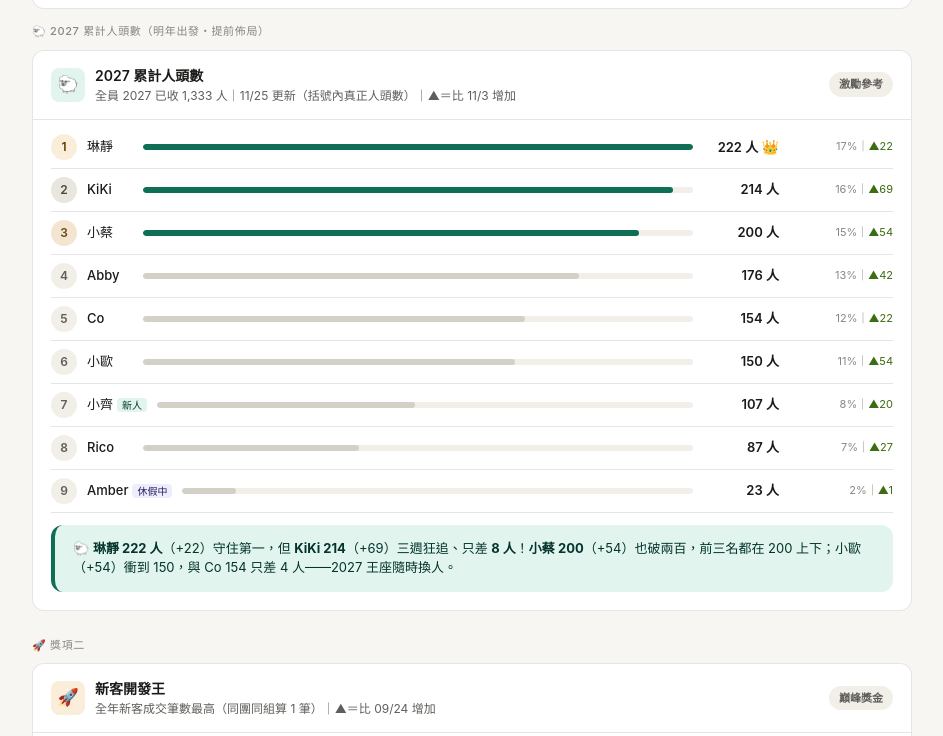
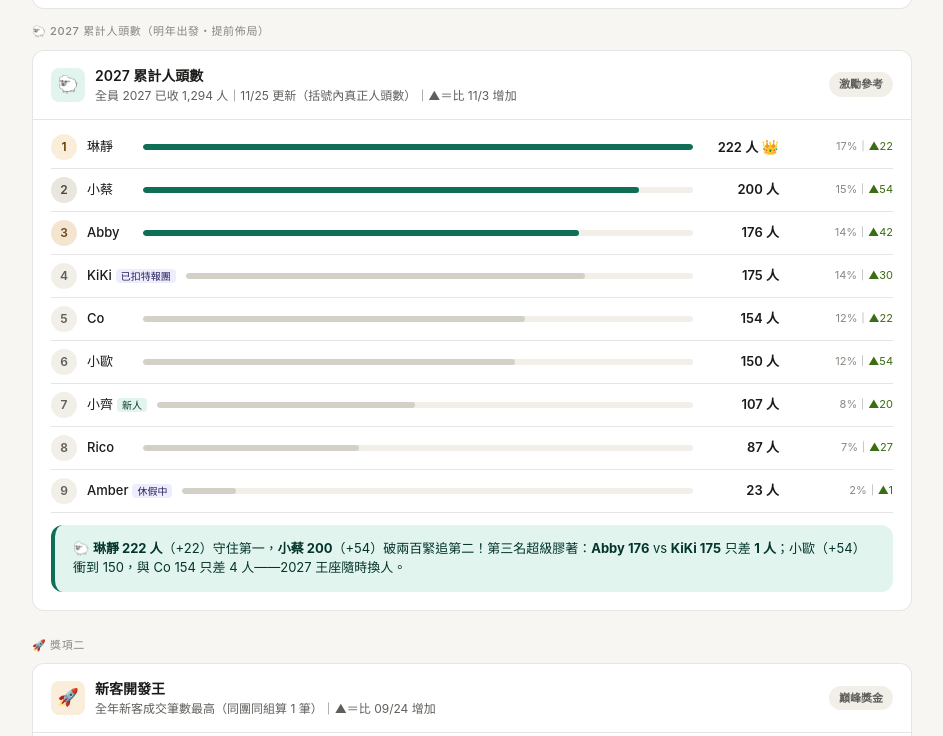
Before and after one commit to claudiamomi/peak-plan-2026, a plain HTML site: page index.html in a window 1280 px wide. Shown: the part 1005-1741 px from the top of the page, without its empty margins (168-1111 px from the left). Drawn offline with Linux system fonts and the light colour scheme.

Commit message:
看板：KiKi 2027 人頭數扣特報團 39（全員 1,294）
Co-Authored-By: Claude Opus 5.5 <noreply@anthropic.com>

```diff
--- a/index.html
+++ b/index.html
@@ -235,7 +235,7 @@ body { font-family: -apple-system, BlinkMacSystemFont, "Segoe UI", "PingFang TC"
       <div class="award-icon" style="background:var(--teal-bg); color:var(--teal);">🐑</div>
       <div>
         <div class="aw-title">2027 累計人頭數</div>
-        <div class="aw-sub">全員 2027 已收 1,333 人｜11/25 更新（括號內真正人頭數）｜▲＝比 11/3 增加</div>
+        <div class="aw-sub">全員 2027 已收 1,294 人｜11/25 更新（括號內真正人頭數）｜▲＝比 11/3 增加</div>
       </div>
       <div class="prize">激勵參考</div>
     </div>
@@ -247,22 +247,22 @@ body { font-family: -apple-system, BlinkMacSystemFont, "Segoe UI", "PingFang TC"
         <span class="lb-val-sub" style="min-width:104px">17%｜<span style="color:var(--green)">▲22</span></span>
       </div>
       <div class="lb-row">
-        <div class="rank rank-2">2</div><span class="lb-name">KiKi</span>
-        <div class="bar-wrap"><div class="bar bar-teal" style="width:96.4%"></div></div>
-        <span class="lb-val">214 人</span>
-        <span class="lb-val-sub" style="min-width:104px">16%｜<span style="color:var(--green)">▲69</span></span>
-      </div>
-      <div class="lb-row">
-        <div class="rank rank-3">3</div><span class="lb-name">小蔡</span>
+        <div class="rank rank-2">2</div><span class="lb-name">小蔡</span>
         <div class="bar-wrap"><div class="bar bar-teal" style="width:90.1%"></div></div>
         <span class="lb-val">200 人</span>
         <span class="lb-val-sub" style="min-width:104px">15%｜<span style="color:var(--green)">▲54</span></span>
       </div>
       <div class="lb-row">
-        <div class="rank">4</div><span class="lb-name">Abby</span>
-        <div class="bar-wrap"><div class="bar bar-gray" style="width:79.3%"></div></div>
+        <div class="rank rank-3">3</div><span class="lb-name">Abby</span>
+        <div class="bar-wrap"><div class="bar bar-teal" style="width:79.3%"></div></div>
         <span class="lb-val">176 人</span>
-        <span class="lb-val-sub" style="min-width:104px">13%｜<span style="color:var(--green)">▲42</span></span>
+        <span class="lb-val-sub" style="min-width:104px">14%｜<span style="color:var(--green)">▲42</span></span>
+      </div>
+      <div class="lb-row">
+        <div class="rank">4</div><span class="lb-name">KiKi<span class="tag-guest">已扣特報團</span></span>
+        <div class="bar-wrap"><div class="bar bar-gray" style="width:78.8%"></div></div>
+        <span class="lb-val">175 人</span>
+        <span class="lb-val-sub" style="min-width:104px">14%｜<span style="color:var(--green)">▲30</span></span>
       </div>
       <div class="lb-row">
         <div class="rank">5</div><span class="lb-name">Co</span>
@@ -274,7 +274,7 @@ body { font-family: -apple-system, BlinkMacSystemFont, "Segoe UI", "PingFang TC"
         <div class="rank">6</div><span class="lb-name">小歐</span>
         <div class="bar-wrap"><div class="bar bar-gray" style="width:67.6%"></div></div>
         <span class="lb-val">150 人</span>
-        <span class="lb-val-sub" style="min-width:104px">11%｜<span style="color:var(--green)">▲54</span></span>
+        <span class="lb-val-sub" style="min-width:104px">12%｜<span style="color:var(--green)">▲54</span></span>
       </div>
       <div class="lb-row">
         <div class="rank">7</div><span class="lb-name">小齊<span class="tag-new">新人</span></span>
@@ -295,7 +295,7 @@ body { font-family: -apple-system, BlinkMacSystemFont, "Segoe UI", "PingFang TC"
         <span class="lb-val-sub" style="min-width:104px">2%｜<span style="color:var(--green)">▲1</span></span>
       </div>
       <div class="spotlight" style="margin:12px 0 4px; background:var(--teal-bg); color:var(--teal-text); border-left-color:var(--teal);">
-        🐑 <b>琳靜 222 人</b>（+22）守住第一，但 <b>KiKi 214</b>（+69）三週狂追、只差 <b>8 人</b>！<b>小蔡 200</b>（+54）也破兩百，前三名都在 200 上下；小歐（+54）衝到 150，與 Co 154 只差 4 人——2027 王座隨時換人。
+        🐑 <b>琳靜 222 人</b>（+22）守住第一，<b>小蔡 200</b>（+54）破兩百緊追第二！第三名超級膠著：<b>Abby 176</b> vs <b>KiKi 175</b> 只差 <b>1 人</b>；小歐（+54）衝到 150，與 Co 154 只差 4 人——2027 王座隨時換人。
       </div>
     </div>
   </div>
@@ -606,7 +606,7 @@ body { font-family: -apple-system, BlinkMacSystemFont, "Segoe UI", "PingFang TC"
           <td>3,619 萬</td>
           <td>566</td>
           <td>768</td>
-          <td>214</td>
+          <td>175</td>
         </tr>
         <tr>
           <td>琳靜</td>
@@ -673,7 +673,7 @@ body { font-family: -apple-system, BlinkMacSystemFont, "Segoe UI", "PingFang TC"
   </div>
 
   <div style="font-size:11px; color:var(--text-3); margin-top:10px; padding:0 4px;">
-    ※ 新客／舊客為 <b>2026/11/02 白板最新</b>；過年收客為 <b>11/16 羊年龍虎榜「實收訂金」人數</b>；2026 人頭數<b>沿用 9/24（已扣非團體人頭）</b>；2027 人頭數為 <b>11/25 業績表括號內真正人頭數</b>；<b>破億營業額尚未更新，沿用 2026/08/17</b>。Amber 休假期間，過年收客案件已轉交其他同仁接手，龍虎榜人數因此減少。「成長之星」已改為 <b>🧧 過年收客王</b>（過年期間 2027/1/29–2/10，統計截止 2026/12/31，取前兩名）。破億額以個人 2026 累計營業額計。
+    ※ 新客／舊客為 <b>2026/11/02 白板最新</b>；過年收客為 <b>11/16 羊年龍虎榜「實收訂金」人數</b>；2026 人頭數<b>沿用 9/24（已扣非團體人頭）</b>；2027 人頭數為 <b>11/25 業績表括號內真正人頭數</b>（KiKi 已扣特報團 39 人）；<b>破億營業額尚未更新，沿用 2026/08/17</b>。Amber 休假期間，過年收客案件已轉交其他同仁接手，龍虎榜人數因此減少。「成長之星」已改為 <b>🧧 過年收客王</b>（過年期間 2027/1/29–2/10，統計截止 2026/12/31，取前兩名）。破億額以個人 2026 累計營業額計。
   </div>
 
   <!-- Spotlight -->
@@ -686,7 +686,7 @@ body { font-family: -apple-system, BlinkMacSystemFont, "Segoe UI", "PingFang TC"
       <li><b>新客亞軍拉開</b>：小蔡 <b>155</b>（+24）vs Abby <b>139</b>（+12），差距從 4 筆擴大到 <b>16 筆</b></li>
       <li><b>Rico 新客 91 筆</b>（+22）超車琳靜（89），升到第 6</li>
       <li><b>Abby 舊客 98 筆</b>（+11）距百筆只差 2；KiKi 80（+13）穩坐第二，琳靜 74（+13）超車小歐升第三</li>
-      <li><b>🐑 2027 人頭數</b>：全員已收 <b>1,333</b> 人（11/3 為 1,022）；琳靜 <b>222</b> 領先，KiKi <b>214</b>（+69）只差 8 人，小蔡 <b>200</b> 也破兩百</li>
+      <li><b>🐑 2027 人頭數</b>：全員已收 <b>1,294</b> 人（11/3 為 1,022）；琳靜 <b>222</b> 領先，小蔡 <b>200</b> 第二，Abby 176 vs KiKi 175 只差 1 人搶第三</li>
     </ul>
   </div>
 
```
